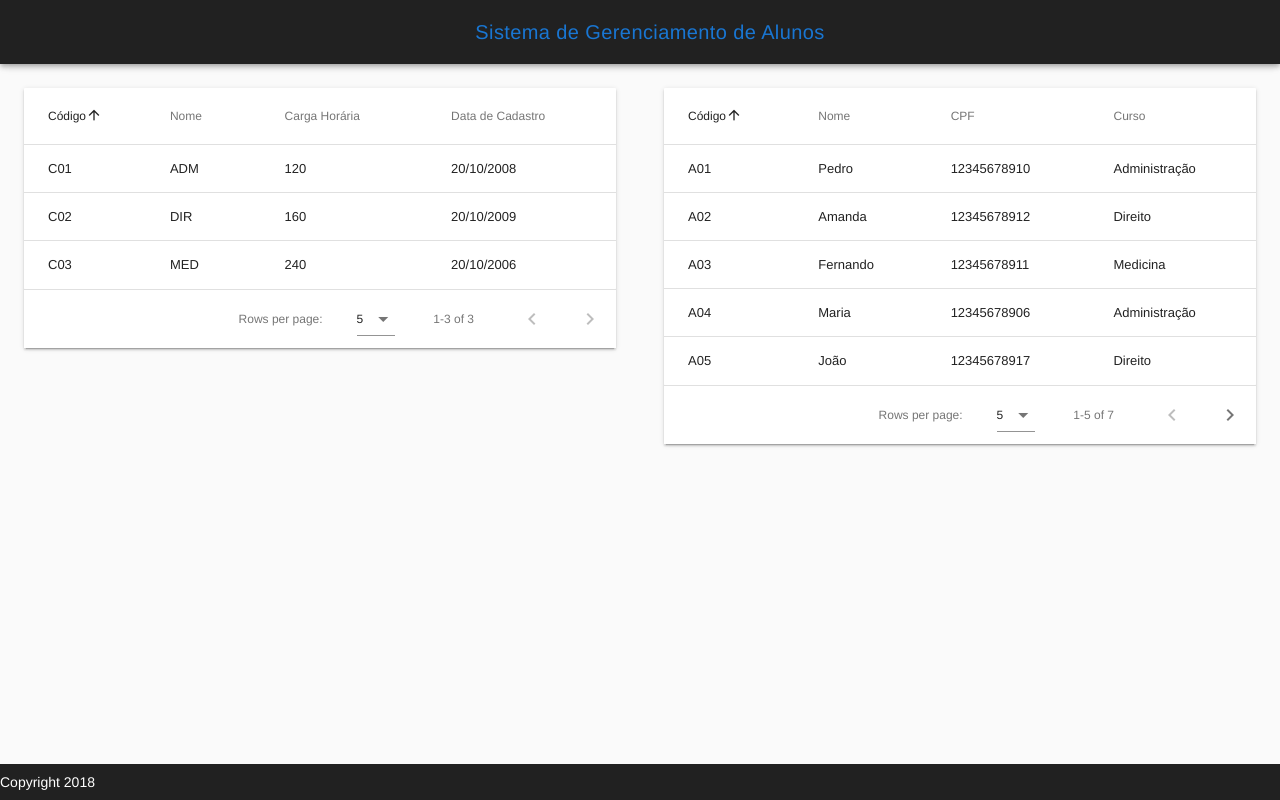
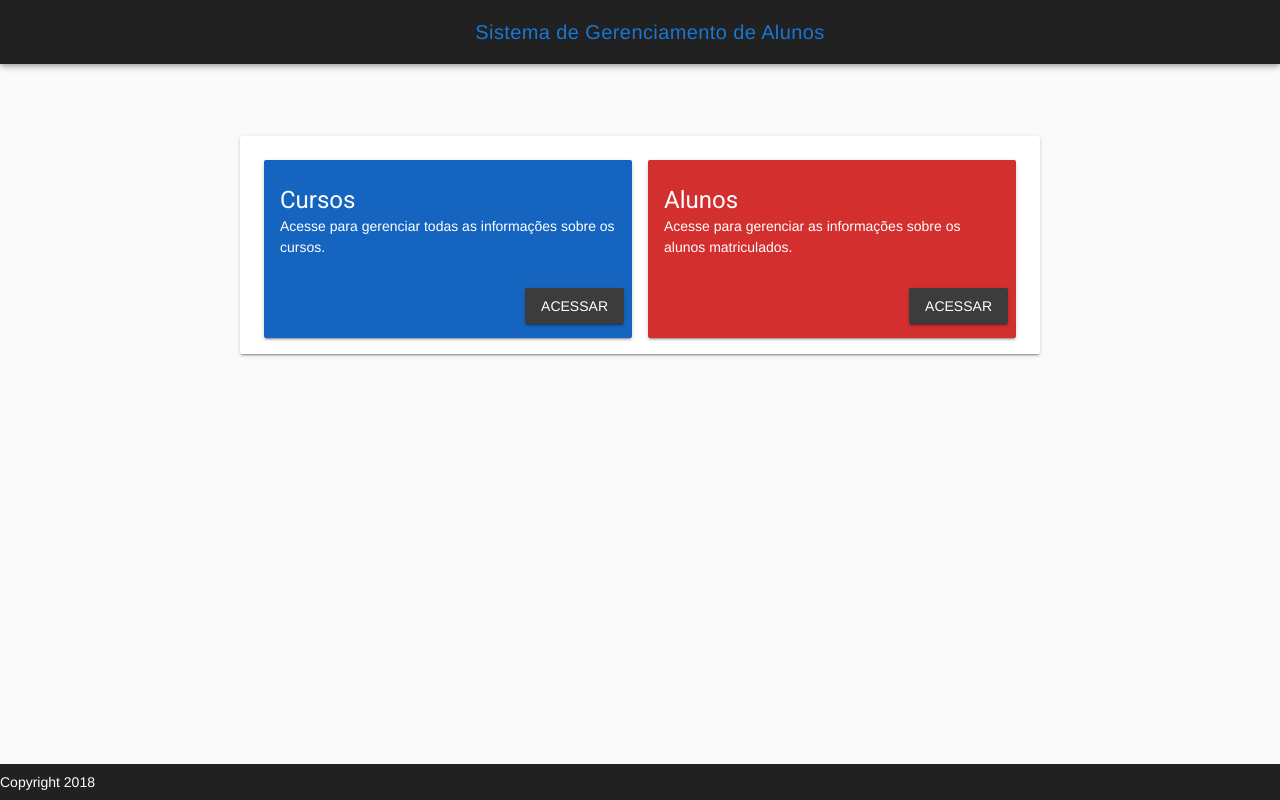
Before and after one commit to GiovanniDias/SMS, a Vue app in the folder frontend/: page /#/ in a window 1280 px wide. Built offline with nearby package versions, Linux system fonts and the light colour scheme.

Commit message:
Update Home, move lists to each subject page.

```diff
--- a/frontend/src/components/Home.vue
+++ b/frontend/src/components/Home.vue
@@ -1,55 +1,59 @@
 <template>
   <div>
-    <v-layout>
-      <v-flex >
-        <list :headers="course_headers" :items="courses"></list>
-      </v-flex>
-      <v-flex>
-        <list :headers="student_headers" :items="students"></list>
-      </v-flex>
-    </v-layout>
-
+    <v-content>
+      <v-container mt-5>
+        <div class="grey lighten-3 board">
+          <v-card>
+            <v-container fluid grid-list-lg>
+              <v-layout row wrap>
+                <v-flex xs12 sm6 v-for="(item, index) in items" :key="index">
+                  <v-card :color="item.color" class="white--text">
+                    <v-card-title primary-title>
+                      <div class="headline">{{ item.title }}</div>
+                      <div class="text-xs-left">{{ item.text }}</div>
+                    </v-card-title>
+                    <v-layout>
+                      <v-flex text-xs-right>
+                        <v-btn dark :to="item.route">Acessar</v-btn>
+                      </v-flex>
+                    </v-layout>
+                  </v-card>
+                </v-flex>
+              </v-layout>
+            </v-container>
+          </v-card>
+        </div>
+      </v-container>
+    </v-content>
   </div>
 </template>
 
 <script>
-import List from "./Course/List";
 export default {
-  name: "Home",
-  components: { List },
   data() {
     return {
-      course_headers: [
-          { text: 'Código', value: 'code', align: 'left' },
-          { text: 'Nome', value: 'name' },
-          { text: 'Carga Horária', value: 'hourly_load' },
-          { text: 'Data de Cadastro', value: 'register_date' },
-        ],
-      courses: [
-        { code: 'C01', name: 'ADM', hourly_load: 120, register_date: '20/10/2008' },
-        { code: 'C02', name: 'DIR', hourly_load: 160, register_date: '20/10/2009' },
-        { code: 'C03', name: 'MED', hourly_load: 240, register_date: '20/10/2006' },
-      ],
-      student_headers: [
-        { text: 'Código', value: 'code', align: 'left' },
-        { text: 'Nome', value: 'name' },
-        { text: 'CPF', value: 'cpf' },
-        { text: 'Curso', value: 'course' },
-        ],
-      students: [
-        { code: 'A01', name: 'Pedro', cpf: 12345678910, course: 'Administração' },
-        { code: 'A02', name: 'Amanda', cpf: 12345678912, course: 'Direito' },
-        { code: 'A03', name: 'Fernando', cpf: 12345678911, course: 'Medicina' },
-        { code: 'A04', name: 'Maria', cpf: 12345678906, course: 'Administração' },
-        { code: 'A05', name: 'João', cpf: 12345678917, course: 'Direito' },
-        { code: 'A06', name: 'José', cpf: 12345678915, course: 'Administração' },
-        { code: 'A07', name: 'Francisca', cpf: 12345678665, course: 'Administração' },
-      ],
+      items: [
+        {
+          title: "Cursos",
+          text: "Acesse para gerenciar todas as informações sobre os cursos.",
+          color: "blue darken-3",
+          route: {name: "Courses"}
+        },
+        {
+          title: "Alunos",
+          text: "Acesse para gerenciar as informações sobre os alunos matriculados.",
+          color: "red darken-2",
+          route: {name: "Students"}
+        },
+      ]
     };
   }
 };
 </script>
 
-<!-- Add "scoped" attribute to limit CSS to this component only -->
 <style>
+.board {
+  max-width: 800px;
+  margin: auto;
+}
 </style>
```
